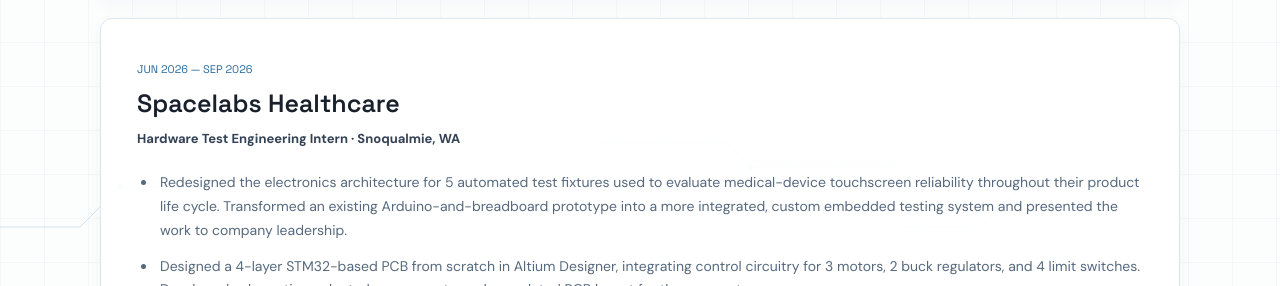
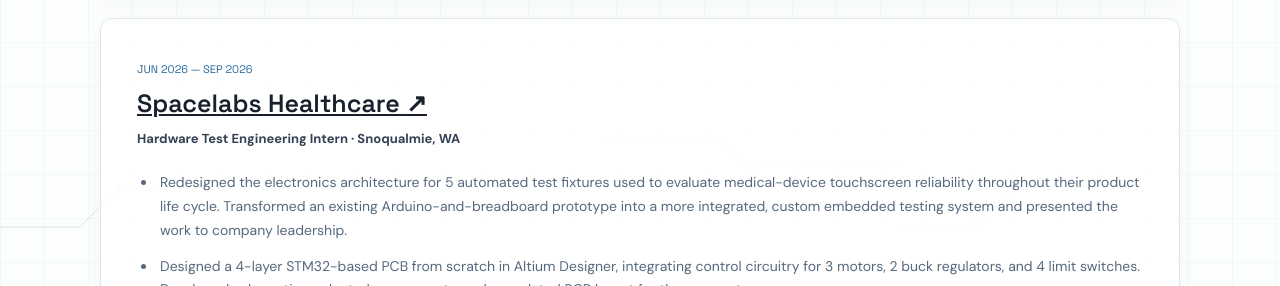
Before and after one commit to AdityaManivel/AdityaManivel.github.io, a Jekyll site: the page index.html, which Jekyll copies as it is, in a window 1280 px wide and 900 px high, scrolled down 1413 px. Shown: the part 173-459 px from the top of the window. Built offline with Jekyll 4.4.1, drawn with Linux system fonts in a browser that asks for light colours.

Commit message:
Link Spacelabs Healthcare experience heading to company website

```diff
--- a/index.html
+++ b/index.html
@@ -51,7 +51,7 @@
       <div class="experience-grid">
         <article class="exp-card spacelabs-card reveal">
           <p>JUN 2026 — SEP 2026</p>
-          <h3>Spacelabs Healthcare</h3>
+          <h3><a class="experience-title-link" href="https://spacelabshealthcare.com/" target="_blank" rel="noopener noreferrer">Spacelabs Healthcare <span aria-hidden="true">↗</span></a></h3>
           <span>Hardware Test Engineering Intern · Snoqualmie, WA</span>
           <ul class="experience-bullets">
             <li>Redesigned the electronics architecture for 5 automated test fixtures used to evaluate medical-device touchscreen reliability throughout their product life cycle. Transformed an existing Arduino-and-breadboard prototype into a more integrated, custom embedded testing system and presented the work to company leadership.</li>
```
